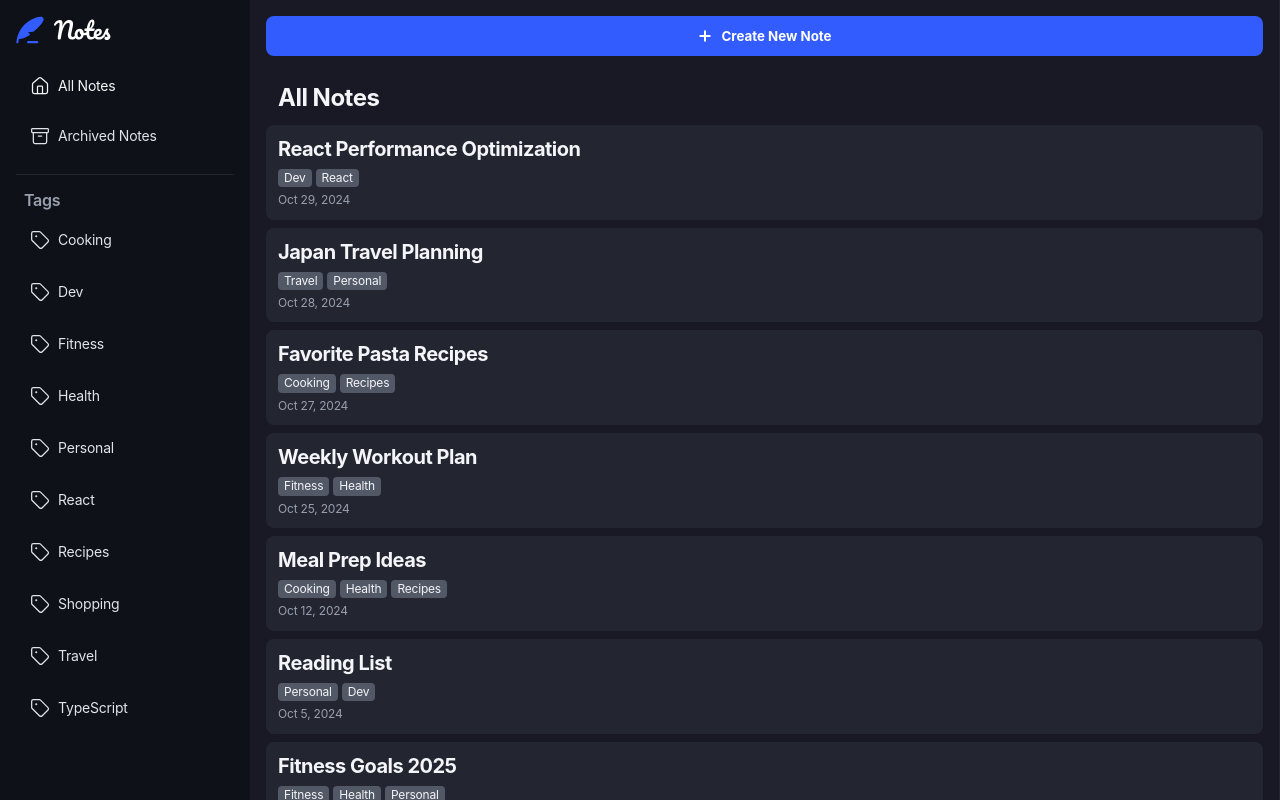
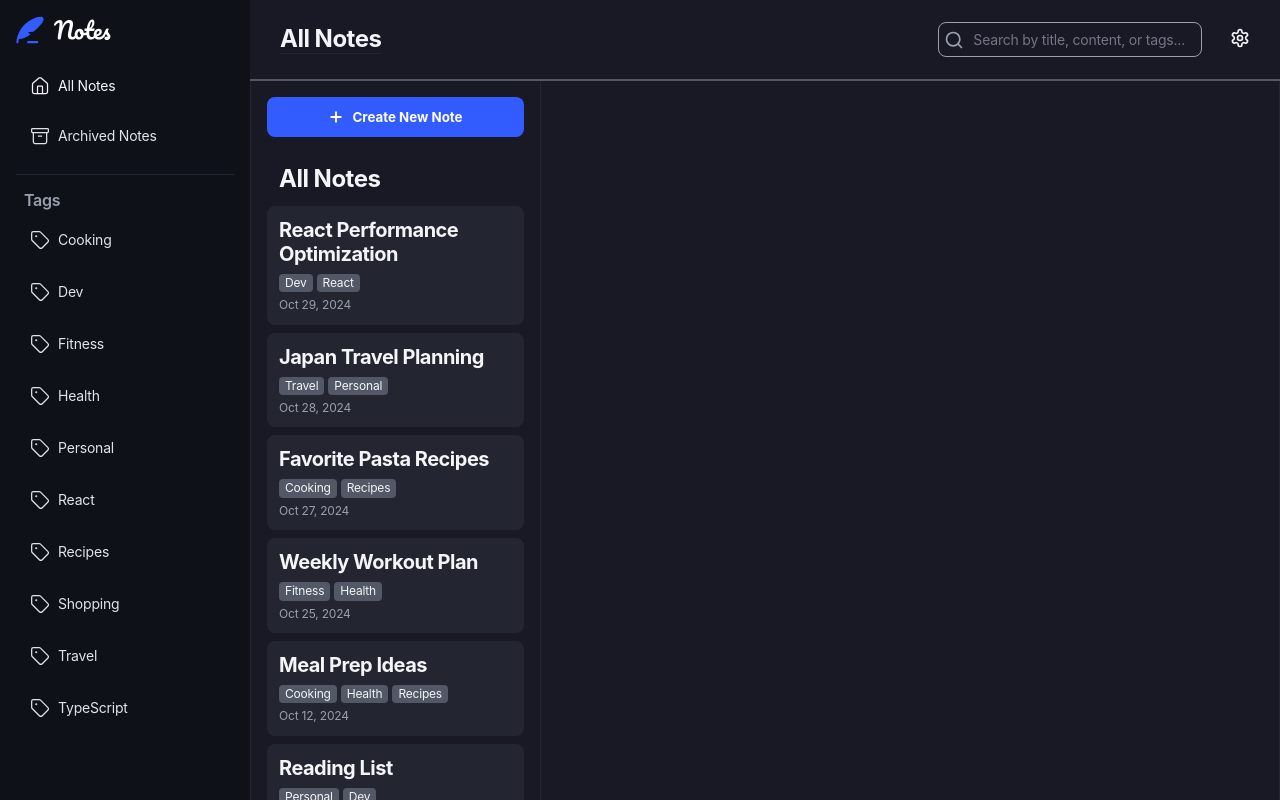
Before and after one commit to orafael93/note-taking, a React (Vite) app: page / in a window 1280 px wide. Shown: the top 800 px of the page. Built offline with nearby package versions, Linux system fonts and the light colour scheme; a web font is replaced by a local one.

Commit message:
refactor: refactor all notes page

```diff
--- a/src/pages/AllNotes/index.tsx
+++ b/src/pages/AllNotes/index.tsx
@@ -1,22 +1,65 @@
-import { Plus } from "lucide-react";
+import { Fragment, useRef } from "react";
+import { Plus, Settings } from "lucide-react";
+import { useNavigate } from "react-router-dom";
 
+import { Logo } from "@/components/Logo";
 import { NoteCard } from "@/components/Note/NoteCard";
+import { NoteDetail } from "@/components/NoteDetail";
 import { SearchInput } from "@/components/SearchInput";
 import { useNotesStore } from "@/store/notes";
 
-import * as Types from "./types";
 import * as S from "./styles";
 
-export const AllNotes = (props: Types.AllNotesType) => {
+export const AllNotes = () => {
+  const navigate = useNavigate();
+
   const isSearchingNotes = useNotesStore((store) => store.isSearchingNotes);
+  const selectedNoteId = useNotesStore((state) => state.selectedNoteId);
+  const onUpdateSelectedNote = useNotesStore(
+    (state) => state.onUpdateSelectedNote
+  );
 
-  const { onNoteSelect } = props;
+  const contentWrapperRef = useRef<HTMLDivElement | null>(null);
+
+  const handleSelectNote = (noteId: string) => {
+    contentWrapperRef.current?.scrollTo({
+      top: 0,
+    });
+
+    onUpdateSelectedNote(noteId);
+  };
+
+  const handleCloseNote = () => {
+    onUpdateSelectedNote(null);
+  };
 
   const notes = useNotesStore((state) =>
     state.notes.filter((note) => !note.isArchived)
   );
 
   return (
+    <Fragment>
+      <S.MainContent>
+        <S.LogoWrapper>
+          <Logo />
+        </S.LogoWrapper>
+
+        <S.MainHeaderWrapper>
+          <S.Header>
+            <S.Title>All Notes</S.Title>
+          </S.Header>
+
+          <S.SearchInputAndSettingsIconWrapper>
+            <SearchInput />
+
+            <S.SettingsIconWrapper onClick={() => navigate("/settings")}>
+              <Settings size={20} style={{ cursor: "pointer" }} />
+            </S.SettingsIconWrapper>
+          </S.SearchInputAndSettingsIconWrapper>
+        </S.MainHeaderWrapper>
+
+        <S.ContentWrapper ref={contentWrapperRef}>
+          {selectedNoteId && window.innerWidth <= 1024 ? null : (
             <S.Container>
               <S.CreateButton style={{ marginBottom: "16px" }}>
                 <Plus size={16} strokeWidth={3} />
@@ -36,10 +79,22 @@ export const AllNotes = (props: Types.AllNotesType) => {
                   <NoteCard
                     key={note.title}
                     note={note}
-            onClick={() => onNoteSelect(note.title)}
+                    onClick={() => handleSelectNote(note.title)}
                   />
                 ))}
               </S.NotesList>
             </S.Container>
+          )}
+
+          {selectedNoteId && (
+            <NoteDetail
+              noteId={selectedNoteId}
+              onBack={handleCloseNote}
+              key={selectedNoteId}
+            />
+          )}
+        </S.ContentWrapper>
+      </S.MainContent>
+    </Fragment>
   );
 };
--- a/src/pages/AllNotes/styles.ts
+++ b/src/pages/AllNotes/styles.ts
@@ -14,7 +14,7 @@ export const Header = styled.header`
   display: flex;
   justify-content: space-between;
   align-items: center;
-  padding: ${({ theme }) => theme.spacing[200]};
+
   border-bottom: 1px solid ${({ theme }) => theme.colors.neutral[800]};
 `;
 
@@ -76,3 +76,81 @@ export const NotesList = styled.div`
     border-bottom: none;
   }
 `;
+
+export const MainContent = styled.main`
+  position: relative;
+
+  display: grid;
+  grid-template-columns: 1fr;
+  grid-template-rows: auto 1fr;
+
+  @media (max-width: 1024px) {
+    height: calc(100dvh - 64px);
+    overflow: hidden;
+
+    grid-column: 1 / -1;
+  }
+`;
+
+export const LogoWrapper = styled.div`
+  display: none;
+
+  @media (max-width: 1024px) {
+    display: block;
+  }
+`;
+
+export const MainHeaderWrapper = styled.div`
+  display: flex;
+  align-items: center;
+  justify-content: space-between;
+
+  padding: 20px 30px;
+
+  min-height: 81px;
+
+  border-bottom: 2px solid #525866;
+
+  @media (max-width: 1024px) {
+    display: none;
+  }
+`;
+
+export const AllNotesHeader = styled.header`
+  display: flex;
+  justify-content: space-between;
+  align-items: center;
+
+  border-bottom: 1px solid ${({ theme }) => theme.colors.neutral[800]};
+`;
+
+export const SearchInputAndSettingsIconWrapper = styled.div`
+  display: flex;
+  align-items: center;
+  gap: 1.75rem;
+`;
+
+export const SettingsIconWrapper = styled.div`
+  @media (max-width: 1024px) {
+    display: none;
+  }
+`;
+
+export const ContentWrapper = styled.div`
+  display: grid;
+  grid-template-columns: 290px 1fr;
+
+  border-left: 1px solid ${({ theme }) => theme.colors.neutral[800]};
+  border-right: 1px solid ${({ theme }) => theme.colors.neutral[800]};
+
+  overflow-y: auto;
+
+  height: 100%;
+
+  @media (max-width: 1024px) {
+    height: calc(100dvh - 128px);
+    border: none;
+
+    grid-template-columns: 1fr;
+  }
+`;
```
Lines whose indentation alone changed are shown as unchanged.
